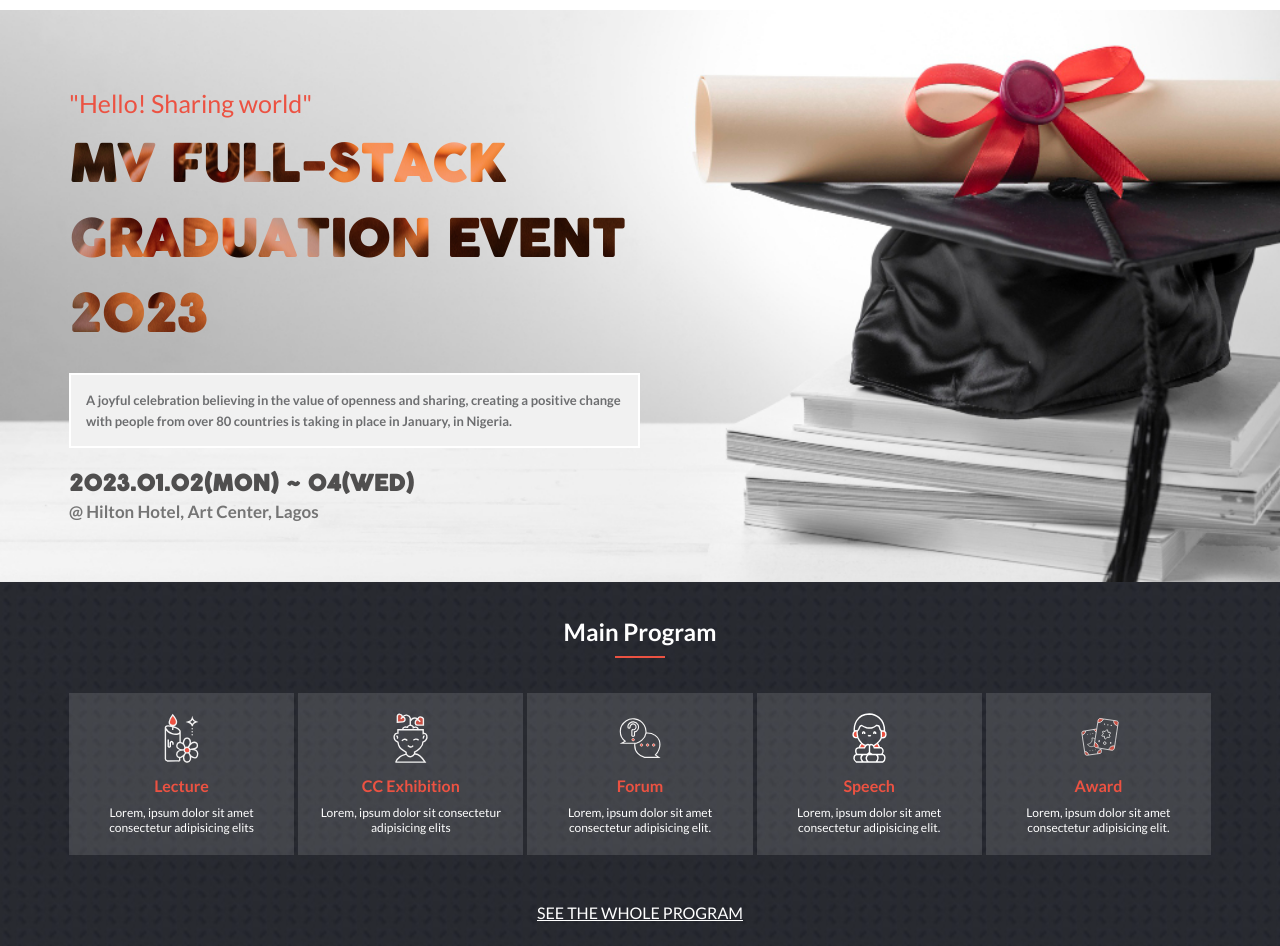
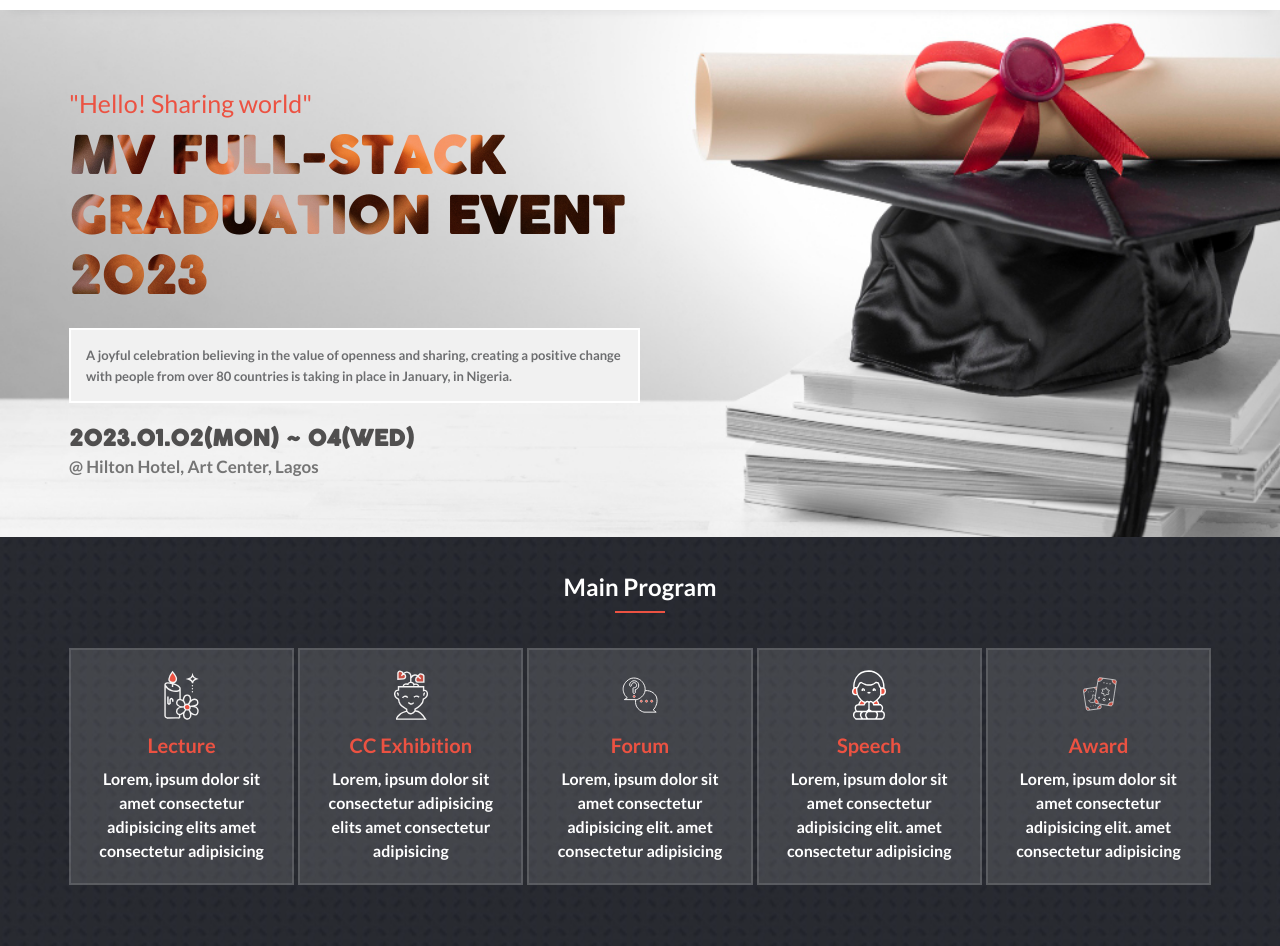
Before and after one commit to mrprotocoll/html-capstone-microverse, a website: page index.html in a window 1280 px wide. Shown: the part 120-1066 px from the top of the page. Drawn offline with Linux system fonts and the light colour scheme.

Commit message:
Add review corrections

```diff
--- a/assets/css/about.css
+++ b/assets/css/about.css
@@ -7,7 +7,7 @@
 /* Hero  */
 .hero h1 {
   font-size: 22px;
-  line-height: 1.5;
+  line-height: 1.2;
   margin: 10px 0;
   color: var(--primary-color);
 }
--- a/assets/css/global.css
+++ b/assets/css/global.css
@@ -284,7 +284,7 @@ h2 {
 
 /* Hero  */
 .header {
-  background-color: #e8e8e7;
+  background-color: #F7F7F7;
   background-image: url("../images/bg1.png"), url("../images/bg2.png"), url("../images/bg3.png");
   background-repeat: no-repeat;
   background-position: 55% 123%, left, 100% 20%;
@@ -387,6 +387,7 @@ h2 {
   /* navbar  */
   .navbar {
     background-color: white;
+    box-shadow: rgba(33, 35, 38, 0.1) 0px 10px 10px -10px;
   }
 
   .navbar .logo {
--- a/assets/css/home.css
+++ b/assets/css/home.css
@@ -13,7 +13,7 @@
 
 .hero h1 {
   font-size: 22px;
-  line-height: 1.5;
+  line-height: 1.2;
   background-image: url(../images/banner-text.png);
   background-position: left 90%;
   -webkit-background-clip: text;
@@ -43,14 +43,14 @@
 /* programs sections */
 .programs {
   background: url("../images/programBg.png");
-  padding-bottom: 3rem;
+  padding-bottom: 4rem;
 }
 
 .program-cards {
   display: flex;
   flex-direction: column;
   gap: 10px;
-  padding-bottom: 3rem;
+  padding-bottom: 4rem;
 }
 
 .program {
@@ -59,17 +59,25 @@
   padding: 20px;
   background-color: rgba(217, 217, 217, 0.15);
   align-items: center;
+  cursor: pointer;
+  border: 2px solid rgba(217, 217, 217, 0.15);
+}
+
+.program:hover {
+    border: 2px solid #fff;
 }
 
 .program p {
   width: 50%;
   color: #fff;
-  font-size: 12px;
+  font-size: 14px;
+  font-weight: 600;
+  line-height: 1.5;
 }
 
 .program h3 {
   width: 24%;
-  font-size: 16px;
+  font-size: 17px;
   font-family: "Lato", sans-serif;
   color: var(--primary-color);
 }
@@ -195,7 +203,7 @@ h4 {
     display: flex;
     flex-direction: row;
     gap: 4px;
-    padding-bottom: 3rem;
+    padding-bottom: 4rem;
   }
 
   .program {
@@ -203,17 +211,19 @@ h4 {
     display: block;
     justify-content: left;
     text-align: center;
-    padding: 20px 10px;
+    padding: 20px;
   }
 
   .program h3 {
     width: 100%;
     margin: 10px 0;
+    font-size: 20px;
   }
 
   .program p {
     width: 100%;
     margin: 0;
+    font-size: 16px;
   }
 
   .program img {
--- a/index.html
+++ b/index.html
@@ -12,7 +12,7 @@
 </head>
 <body>
     <header class="header">
-        <section class="top-nav">
+        <div class="top-nav">
             <ul class="row container">
                 <li><a href="#"><i class="fab fa-facebook-f"></i></a></li>
                 <li><a href="#"><i class="fa-brands fab fa-twitter"></i></a></li>
@@ -20,11 +20,11 @@
                 <li><a href="#">My Page</a></li>
                 <li><a href="#">Logout</a></li>
             </ul>
-        </section>
+        </div>
         <nav class="navbar">
             <div class="mobile-overlay"></div>
             <div class="mobile-foreground"></div>
-            <section class="container nav">
+            <div class="container nav">
                 <div class="logo">
                     <a href="./"><img src="assets/images/icon.svg" alt="logo" class="logo"></a>
                 </div>
@@ -41,7 +41,7 @@
                     <li><a href="#contact">News</a></li>
                     <li><a href="#" class="btn btn-outline-primary">Campaign</a></li>
                 </ul>
-            </section>
+            </div>
         </nav>
         <section class="hero container">
             <p class="greeting">"Hello! Sharing world"</p>
@@ -63,34 +63,33 @@
                     <li class="program">
                         <img src="assets/images/workshop.svg" alt="Lecture">
                         <h3>Lecture</h3>
-                        <p>Lorem, ipsum dolor sit amet consectetur adipisicing elits </p>
+                        <p>Lorem, ipsum dolor sit amet consectetur adipisicing elits  amet consectetur adipisicing</p>
                     </li>
                     <li class="program">
                         <img src="assets/images/mental.svg" alt="CC Exhibition">
                         <h3>CC Exhibition</h3>
-                        <p>Lorem, ipsum dolor sit consectetur adipisicing elits </p>
+                        <p>Lorem, ipsum dolor sit consectetur adipisicing elits  amet consectetur adipisicing</p>
                     </li>
                     <li class="program">
                         <img src="assets/images/forum.svg" alt="Forum">
                         <h3>Forum</h3>
-                        <p>Lorem, ipsum dolor sit amet consectetur adipisicing elit.</p>
+                        <p>Lorem, ipsum dolor sit amet consectetur adipisicing elit. amet consectetur adipisicing</p>
                     </li>
                     <li class="program">
                         <img src="assets/images/meditate.svg" alt="Speech">
                         <h3>Speech</h3>
-                        <p>Lorem, ipsum dolor sit amet consectetur adipisicing elit.</p>
+                        <p>Lorem, ipsum dolor sit amet consectetur adipisicing elit. amet consectetur adipisicing</p>
                     </li>
                     <li class="program">
                         <img src="assets/images/tarot.svg" alt="Award">
                         <h3>Award</h3>
-                        <p>Lorem, ipsum dolor sit amet consectetur adipisicing elit.</p>
+                        <p>Lorem, ipsum dolor sit amet consectetur adipisicing elit. amet consectetur adipisicing</p>
                     </li>
                 </ul>
                 <div class="text-center">
                     <a href="#" class="see-programs">SEE THE WHOLE PROGRAM</a>
                     <button class="btn btn-primary join">Join MV Graduation 2023 </button>
                 </div>
-
             </div>
         </section>
 
@@ -104,8 +103,7 @@
                 <button type="button" class="btn btn-more">MORE <i class="fa fa-chevron-down"></i></button>
             </div>
         </section>
-    </main>
-    <footer>
+
         <section class="partners">
             <div class="container">
                 <div class="heading">
@@ -120,9 +118,10 @@
                 </div>
             </div>
         </section>
-
-        <section class="footnote container">
-            <div class="footnote-container">
+    </main>
+    <footer>
+        <div class="footnote container">
+            <div class="container">
                 <div class="logo">
                     <img src="assets/images/icon.svg" alt="logo" class="img">
                 </div>
@@ -132,7 +131,7 @@
                     <p class="history"> Lorem Ipsum is simply dummy text of the printing and typesetting industry. Lorem Ipsum has been the industry's standard dummy text ever since the 1500</p>
                 </div>
             </div>
-        </section>
+        </div>
     </footer>
 
     <script src="assets/js/script.js"></script>
```
Also changed, not shown: about.html (+8 -8 lines).
